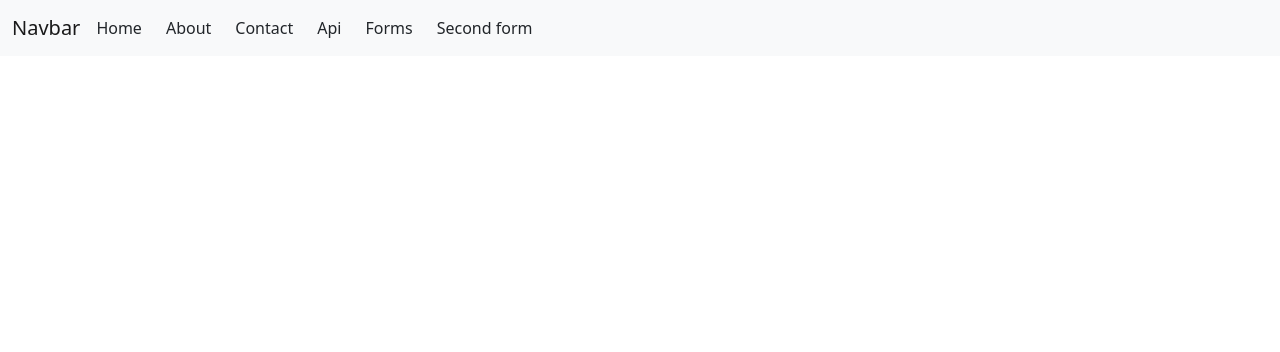
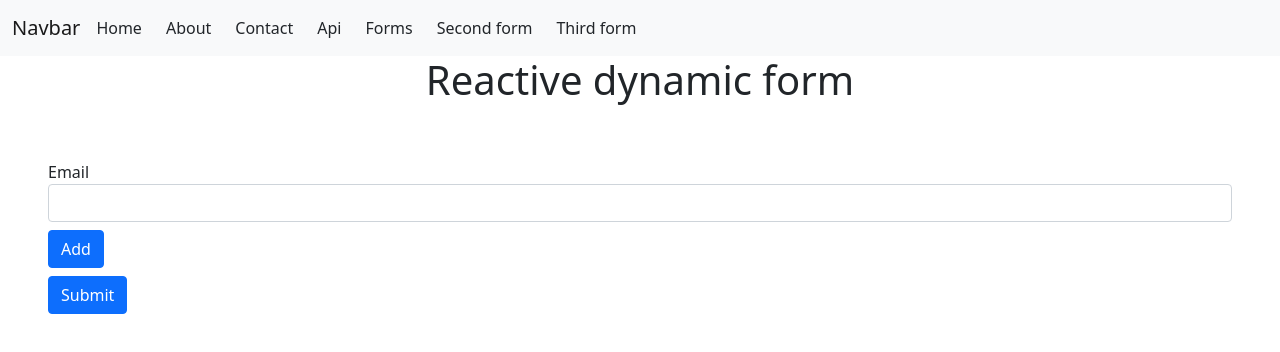
Before and after one commit to anandhu657/180-days-coding-challenge, an Angular app: page /thirdform in a window 1280 px wide. Before the commit this address led to /. Shown: the top 352 px of the page. Built offline with nearby package versions, Linux system fonts and the light colour scheme.

Commit message:
reactive dynamic forms

```diff
--- a/src/app/app-routing.module.ts
+++ b/src/app/app-routing.module.ts
@@ -6,6 +6,7 @@ import { ContactUsComponent } from './contact-us/contact-us.component';
 import { FormdemoComponent } from './formdemo/formdemo.component';
 import { HomeComponent } from './home/home.component';
 import { SecondformComponent } from './secondform/secondform.component';
+import { ThirdformComponent } from './thirdform/thirdform.component';
 
 const routes: Routes = [
   { path: 'home', component: HomeComponent },
@@ -13,7 +14,8 @@ const routes: Routes = [
   { path: 'contact', component: ContactUsComponent },
   { path: 'postapi', component: ApiComponent },
   { path: 'form', component: FormdemoComponent },
-  { path: 'secondform', component: SecondformComponent }
+  { path: 'secondform', component: SecondformComponent },
+  { path: 'thirdform', component: ThirdformComponent }
 ];
 
 @NgModule({
--- a/src/app/app.component.html
+++ b/src/app/app.component.html
@@ -25,6 +25,9 @@
         <li class="nav-item me-4" [routerLink]="['/secondform']">
           Second form
         </li>
+        <li class="nav-item me-4" [routerLink]="['/thirdform']">
+          Third form
+        </li>
       </ul>
     </div>
   </div>
--- a/src/app/app.module.ts
+++ b/src/app/app.module.ts
@@ -12,6 +12,7 @@ import { ApiComponent } from './api/api.component';
 import { HttpClientModule } from '@angular/common/http';
 import { FormdemoComponent } from './formdemo/formdemo.component';
 import { SecondformComponent } from './secondform/secondform.component';
+import { ThirdformComponent } from './thirdform/thirdform.component';
 
 @NgModule({
   declarations: [
@@ -21,7 +22,8 @@ import { SecondformComponent } from './secondform/secondform.component';
     ContactUsComponent,
     ApiComponent,
     FormdemoComponent,
-    SecondformComponent
+    SecondformComponent,
+    ThirdformComponent
   ],
   imports: [
     BrowserModule,
--- /dev/null
+++ b/src/app/thirdform/thirdform.component.html
@@ -0,0 +1,20 @@
+<div class="text-center">
+    <h1>Reactive dynamic form</h1>
+</div>
+
+<div class="p-5">
+    <form [formGroup]="registration" (ngSubmit)="onsubmit(registration)">
+        <label>Email</label>
+        <input type="text" class="form-control" formControlName="email">
+        <div formArrayName="alternativeEmails" *ngFor="let item of alternativeEmails.controls; let i=index">
+            <label>Alternative email {{i+1}}</label>
+            <input type="email" class="form-control" [formControlName]="i">
+        </div>
+        <div class="my-2">
+            <button class="btn btn-primary" type="button" (click)="addAlternativeEmail()">Add</button>
+        </div>
+        <div>
+            <button class="btn btn-primary" type="submit">Submit</button>
+        </div>
+    </form>
+</div>
--- /dev/null
+++ b/src/app/thirdform/thirdform.component.ts
@@ -0,0 +1,31 @@
+import { Component } from '@angular/core';
+import { FormBuilder, FormArray } from '@angular/forms';
+
+@Component({
+  selector: 'app-thirdform',
+  templateUrl: './thirdform.component.html',
+  styleUrls: ['./thirdform.component.css']
+})
+export class ThirdformComponent {
+
+  get alternativeEmails() {
+    return this.registration.get('alternativeEmails') as FormArray;
+  }
+
+  addAlternativeEmail() {
+    this.alternativeEmails.push(this.fb.control(''));
+    console.log(this.fb.control(''));
+
+  }
+
+  constructor(private fb: FormBuilder) { }
+
+  registration = this.fb.group({
+    email: [''],
+    alternativeEmails: this.fb.array([])
+  })
+
+  onsubmit(values: any) {
+    console.log(values.value);
+  }
+}
```
Also changed, not shown: src/app/thirdform/thirdform.component.css (added), 1 other file (tests, documents, lock files or other folders).
